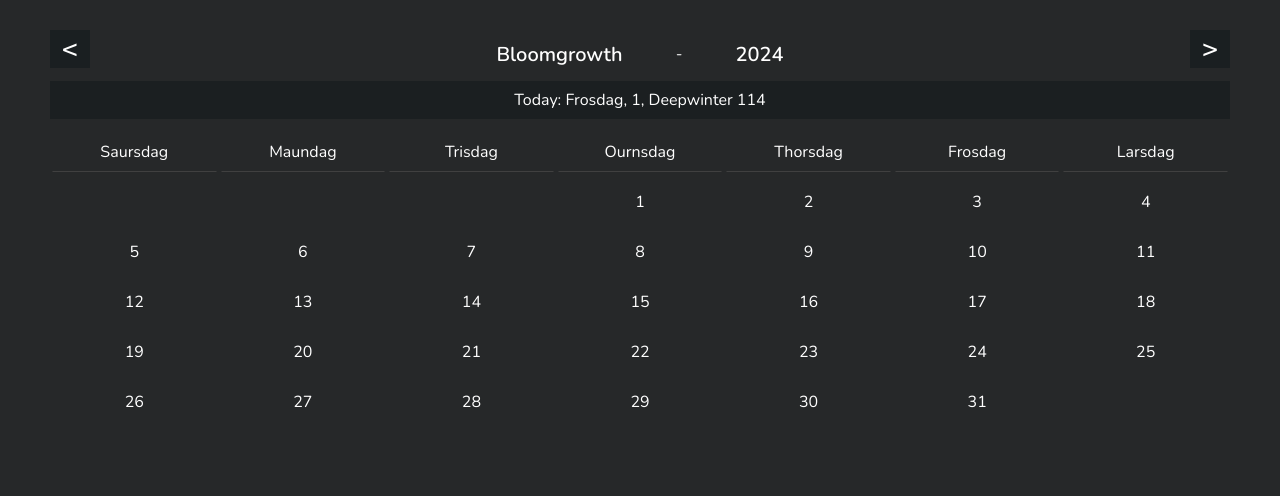
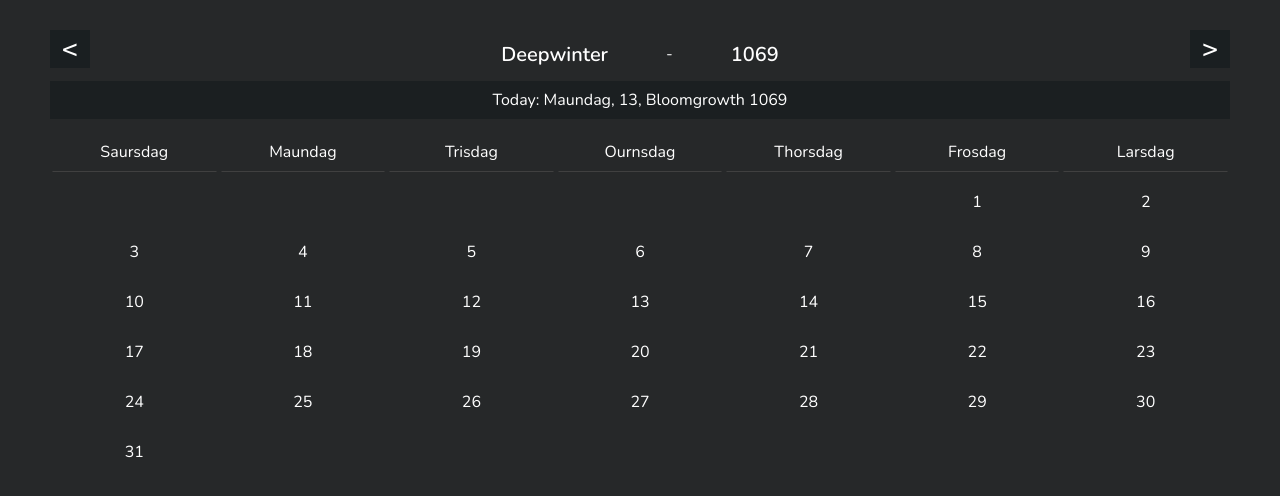
Before and after one commit to alyanumbers/notion, a plain HTML site: page index.html in a window 1280 px wide. Drawn offline with nearby package versions, Linux system fonts and the light colour scheme.

Commit message:
Update index.html

```diff
--- a/index.html
+++ b/index.html
@@ -145,9 +145,9 @@ Source https://codepen.io/ismailvtl/pen/KrVrbp
 //check the console for date click event
 
 function CalendarControl() {
-  const calendar = new Date();
+  const calendar = new Date("1069");
   const calendarControl = {
-    localDate: new Date("1069"),
+    localDate: new Date(),
     calWeekDays: ["Saursdag", "Maundag", "Trisdag", "Ournsdag", "Thorsdag", "Frosdag", "Larsdag"],
     calMonthName: [
       "Deepwinter",
```
